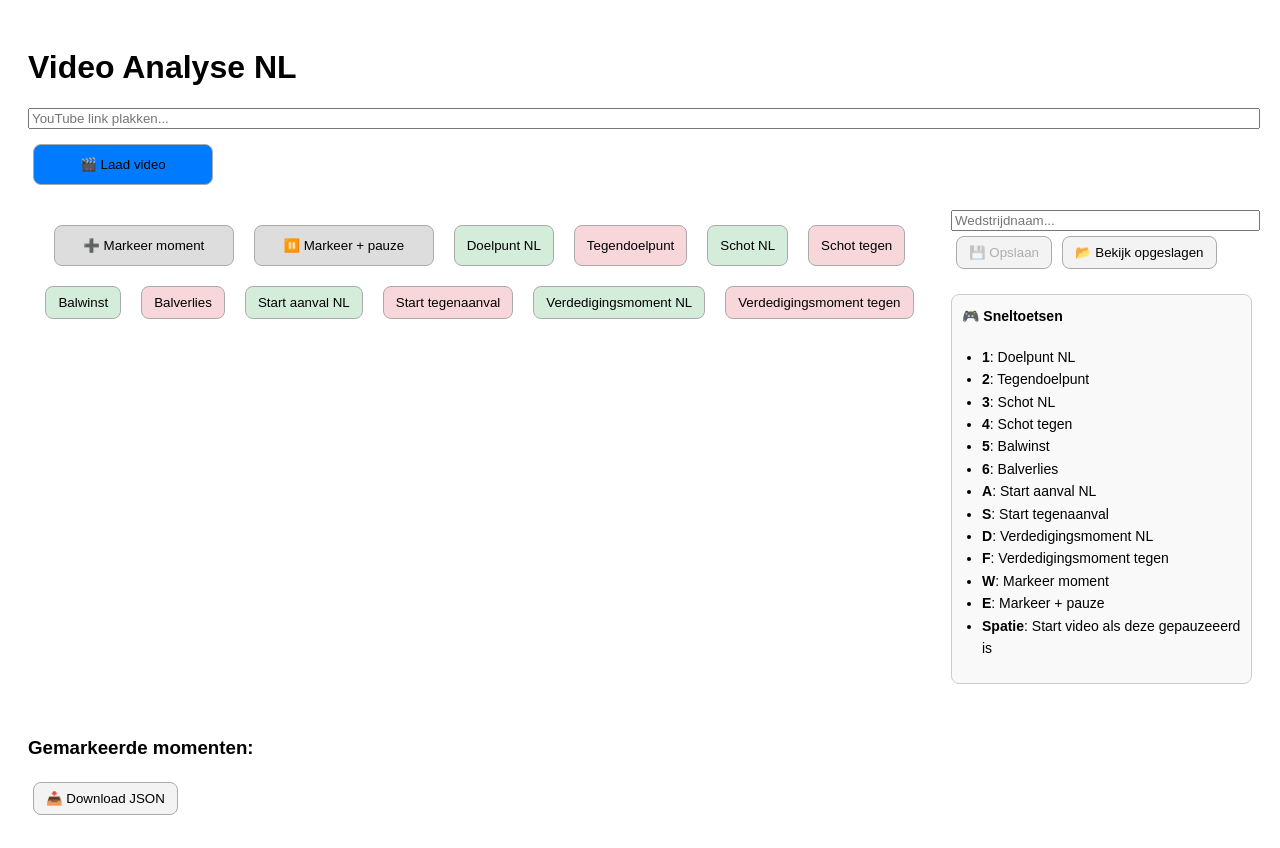
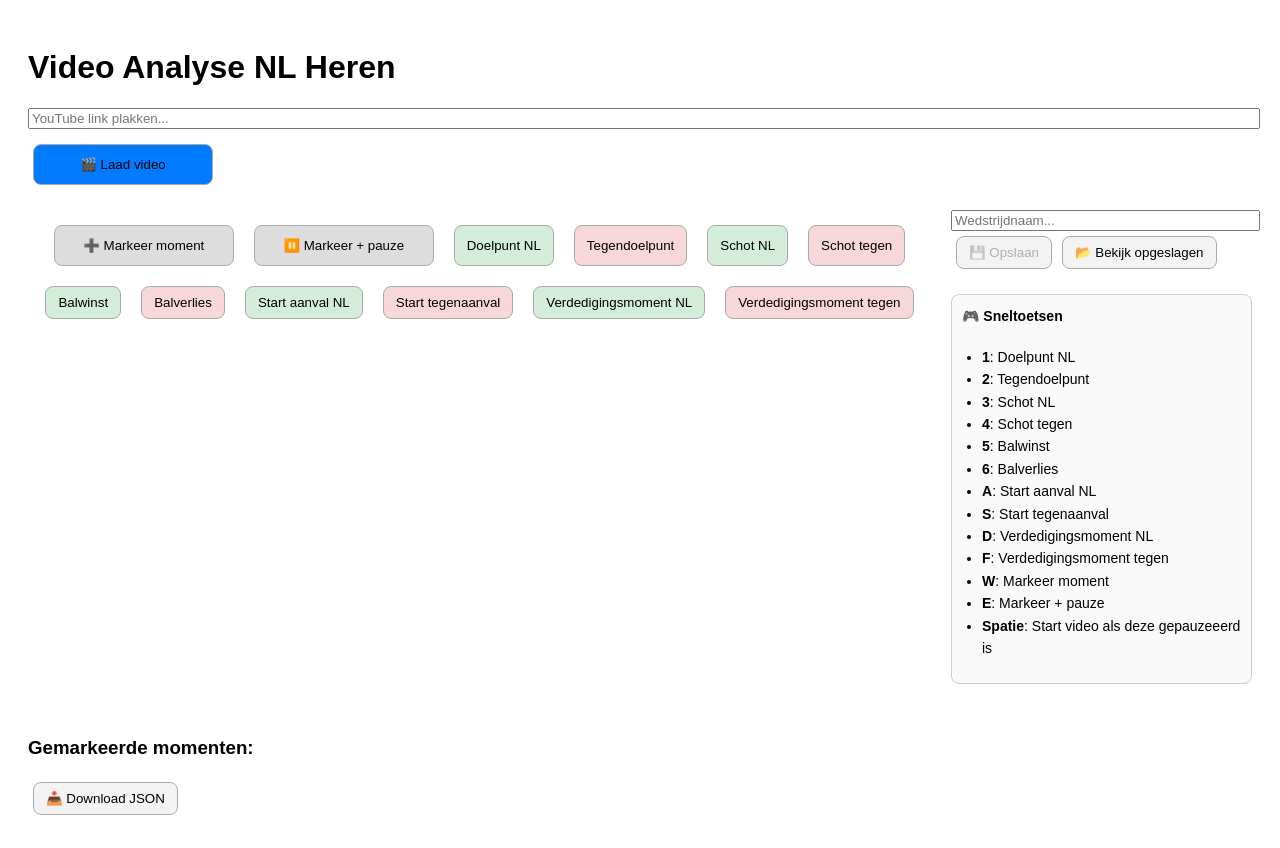
Before and after one commit to Sytsevdz/Video-Analyse-App, a React (Vite) app: page / in a window 1280 px wide. Built offline with nearby package versions, Linux system fonts and the light colour scheme.

Commit message:
Update main.jsx

```diff
--- a/src/main.jsx
+++ b/src/main.jsx
@@ -232,7 +232,7 @@ const App = () => {
 
   return (
     <div style={{ fontFamily: "sans-serif", padding: 20 }}>
-      <h1>Video Analyse NL</h1>
+      <h1>Video Analyse NL Heren</h1>
       <input type="text" placeholder="YouTube link plakken..." value={videoId} onChange={(e) => setVideoId(e.target.value)} style={{ width: "100%", marginBottom: 10 }} />
       <button onClick={handleVideoLoad} style={buttonStyle("#007bff", true)}>🎬 Laad video</button>
 
```
